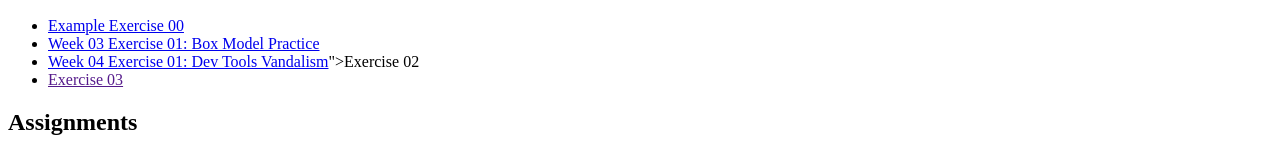
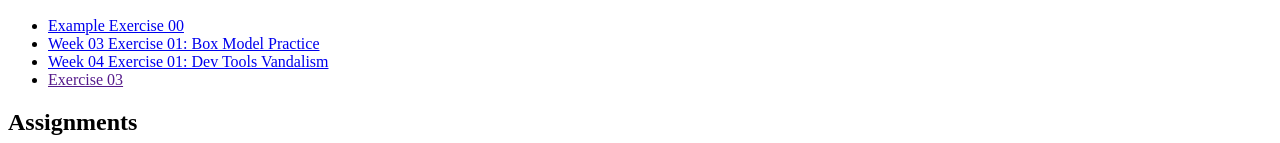
Before and after one commit to KPZThomas19/computing-applications-tech-assignments, a plain HTML site: page index.html in a window 1280 px wide. Shown: the part 297-440 px from the top of the page. Drawn offline with Linux system fonts and the light colour scheme.

Commit message:
update to excercise link

```diff
--- a/index.html
+++ b/index.html
@@ -70,7 +70,7 @@ Remember: You must create subfolders for each piece of coursework as the semeste
                         <a href="example-exercise-00/">Example Exercise 00</a>
                     </li>
                     <li><a href="week-03-exercise-01/">Week 03 Exercise 01: Box Model Practice</a></li>
-                    <li><a href="week-04-exercise-01/">Week 04 Exercise 01: Dev Tools Vandalism</a>">Exercise 02</a></li>
+                    <li><a href="week-04-exercise-01/">Week 04 Exercise 01: Dev Tools Vandalism</a></li>
                     <li><a href="">Exercise 03</a></li>
                 </ul>
             </section>
```
